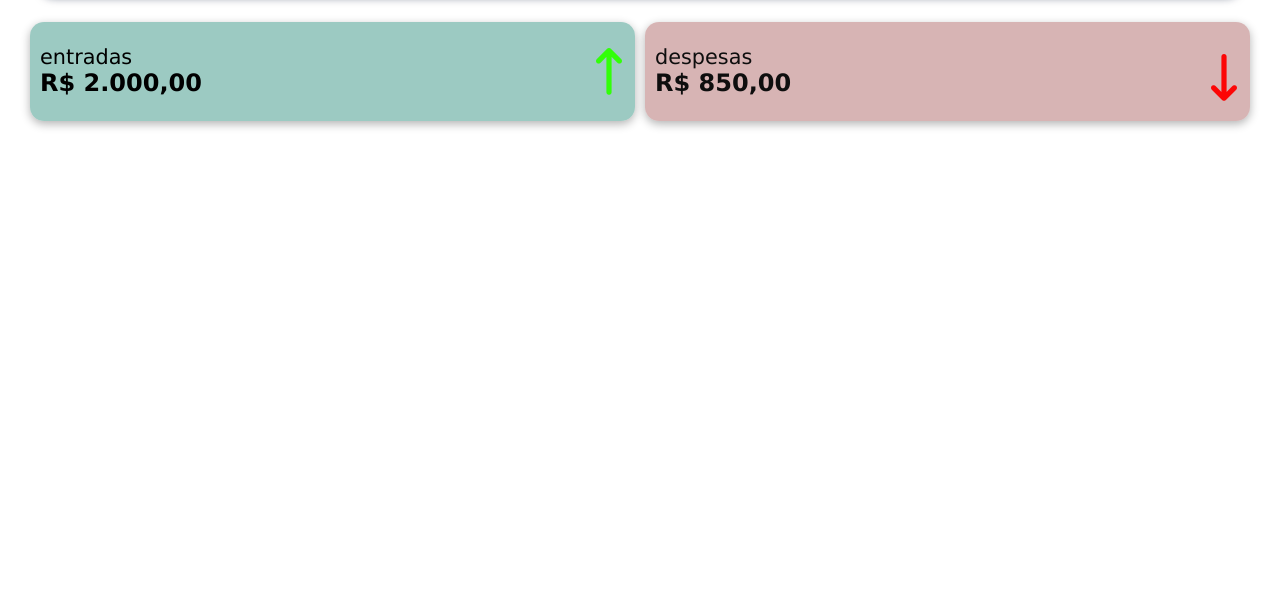
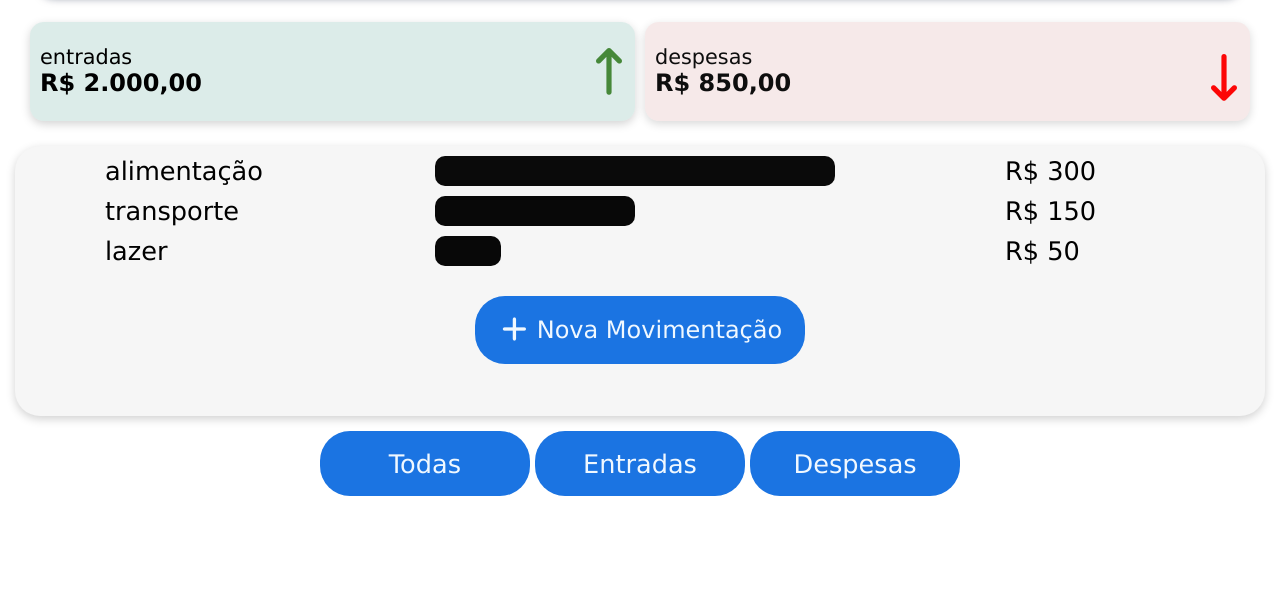
Before and after one commit to hugorocha-web/projetocontrolefinanceiro, a plain HTML site: page index.html in a window 1280 px wide. Shown: the part 203-800 px from the top of the page. Drawn offline with Linux system fonts and the light colour scheme.

Commit message:
mais designs

```diff
--- a/estilos/mobilefirst.css
+++ b/estilos/mobilefirst.css
@@ -21,16 +21,16 @@ main{
         grid-template-rows: 1.4fr 1fr;
         gap: 10px;
         #saldo{
-            background-image: linear-gradient(90deg,  rgb(27, 116, 226),  rgb(25, 174, 238));
+            background-image: linear-gradient(90deg,  hsl(213, 79%, 50%),  rgb(25, 174, 238));
             grid-column: 1 / 3;
             box-shadow: 0px 0px 10px rgba(5, 19, 53, 0.571);
             margin: 15px 40px;
             border-radius: 14px;
             display: flex;
+            align-items: center;
             i{
                 font-size: 4.5em;
                 color: rgba(255, 255, 255, 0.768);
-                margin-top: 13px;
             }
             div{
                 margin: 20px;
@@ -44,8 +44,8 @@ main{
             }
         }
         #entradas{
-            background-color: rgba(105, 175, 162, 0.653);
-            box-shadow: 0px 3px 10px rgba(0, 0, 0, 0.3);
+            background-color: rgba(105, 175, 162, 0.234);
+            box-shadow: 0px 3px 10px rgba(0, 0, 0, 0.176);
             margin: 0px 0px 0px 30px;
             border-radius: 14px;
             display: flex;
@@ -54,7 +54,7 @@ main{
             justify-content: space-between;
             i{
                 font-size: 2.6em;
-                color: rgb(50, 255, 9);
+                color: rgb(70, 136, 57);
                 margin-top: px;
             }
             div{
@@ -69,8 +69,8 @@ main{
             }
         }
         #despesas{
-            background-color: rgba(175, 105, 105, 0.497);
-            box-shadow: 0px 3px 10px rgba(0, 0, 0, 0.3);
+            background-color: rgba(201, 123, 123, 0.168);
+            box-shadow: 0px 3px 10px rgba(0, 0, 0, 0.152);
             margin: 0px 30px 0px 0px;
             border-radius: 14px;
             display: flex;
@@ -95,7 +95,138 @@ main{
             }
         }
     }
+    #secao2{
 
+        background-color: rgb(246, 246, 246);
+        height: 250px;
+        margin: 15px;
+        border-radius: 25px;
+        margin-top: 25px;
+        padding: 10px;
+        box-shadow: 0px 3px 10px rgba(0, 0, 0, 0.185);
+        #grafico{
+            margin: auto;
+            #alimentação{
+                display: flex;
+                font-size: 1.6em;
+                width: 100%;
+                justify-content: space-around;
+                margin-bottom: 10px;
+                .valor{
+                    flex: 0 0 180px;
+                    display: flex;
+                    justify-content: flex-end;
+
+                }
+                p{
+                    flex: 0 0 170px;
+                }
+                div{
+                    width: 400px;
+                    #tamanhoalimentação{
+                    width: 100%;
+                    background-color: rgb(10, 10, 10);
+                    height: 30px;
+                    border-radius: 10px;
+                    }
+                }
+
+            }
+            #transporte{
+                display: flex;
+                display: flex;
+                font-size: 1.6em;
+                 width: 100%;
+                justify-content: space-around;
+                margin-bottom: 10px;
+                .valor{
+                    flex: 0 0 180px;
+                    display: flex;
+                    justify-content: flex-end;
+                }
+                p{
+                    flex: 0 0 170px;
+                }
+                div{
+                    width: 400px;
+                    #tamanhotransporte{
+                    width: 50%;
+                    background-color: rgb(8, 8, 8);
+                    height: 30px;
+                    border-radius: 10px;
+                    }
+                }
+
+            }
+            #lazer{
+                display: flex;
+                display: flex;
+                font-size: 1.6em;
+                 width: 100%;
+                justify-content: space-around;
+                .valor{
+                    flex: 0 0 180px;
+                    display: flex;
+                    justify-content: flex-end;
+                }
+                p{
+                    flex: 0 0 170px;
+                }
+                div{
+                    width: 400px;
+                    #tamanholazer{
+                    width: 16.6%;
+                    background-color: rgb(8, 8, 8);
+                    height: 30px;
+                    border-radius: 10px;
+                    }
+                }
+
+            }
+        }
+        button{
+            width: 330px;
+            display: flex;
+            margin: 30px auto;
+            padding:20px;
+            justify-content: space-around;
+            border-radius: 30px;
+            border: none;
+            background-color: #1b74e2;
+            color: aliceblue;
+            transition-duration: 0.4s;
+            p{
+                font-size: 1.8em;
+            }
+            i{
+                font-size: 2em;
+            }
+        }
+        button:hover{
+            background-color: #08213f;
+            color: rgb(232, 231, 231);
+        }
+    }
+    #secao3{
+        display: flex;
+        justify-content: center;
+        button{
+            padding: 10px;
+            border-radius: 30px;
+            border: none;
+            background-color: #1b74e2;
+            color: aliceblue;
+            width: 210px;
+            height: 65px;
+            font-size: 1.6em;
+            transition-duration: 0.4s;
+
+        }
+        button:hover{
+            background-color: #08213f;
+            color: rgb(232, 231, 231);
+        }
+    }
 
 
 
--- a/index.html
+++ b/index.html
@@ -36,11 +36,41 @@
                 </div>
             </div>
         </section>
-        <section>
-
+        <section id="secao2">
+            <div id="grafico">
+                <div id="alimentação">
+                    <p>alimentação</p>
+                    <div>
+                        <div id="tamanhoalimentação"></div>
+                    </div>
+                    <div class="valor"><p>R$ 300</p></div>
+                </div>
+                <div id="transporte">
+                    <p>transporte</p>
+                    <div>
+                        <div id="tamanhotransporte"></div>
+                    </div>
+                    <div class="valor"><p>R$ 150</p></div>
+                </div>
+                <div id="lazer">
+                    <p>lazer</p>
+                    <div>
+                        <div id="tamanholazer"></div>
+                    </div>
+                    <div class="valor"><p>R$ 50</p></div>
+                </div>
+            </div>
+            <button>
+                <i class="fa-solid fa-plus"></i>
+                <p>Nova Movimentação</p>
+            </button>
         </section>
-        <section>
-
+        <section id="secao3">
+            <div id="btnsfiltros">
+                <button>Todas</button>
+                <button>Entradas</button>
+                <button>Despesas</button>
+            </div>
         </section>
     </main>
     <footer>
```
